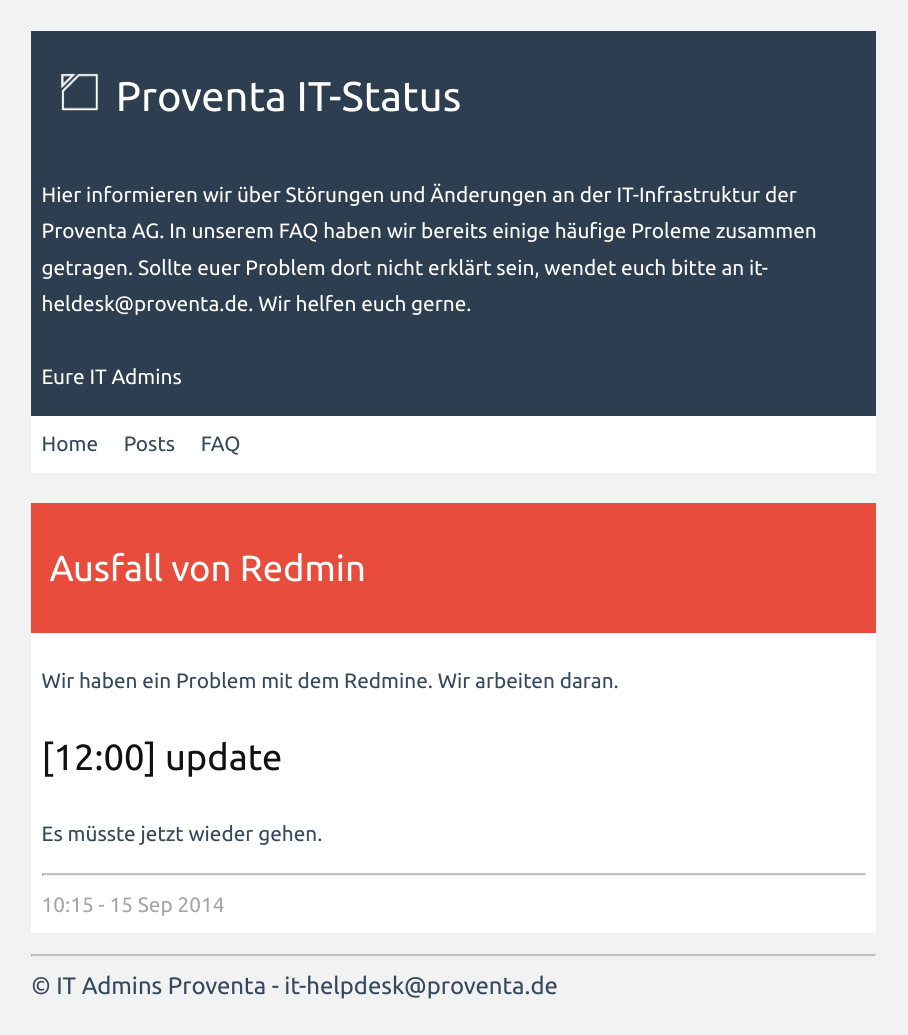
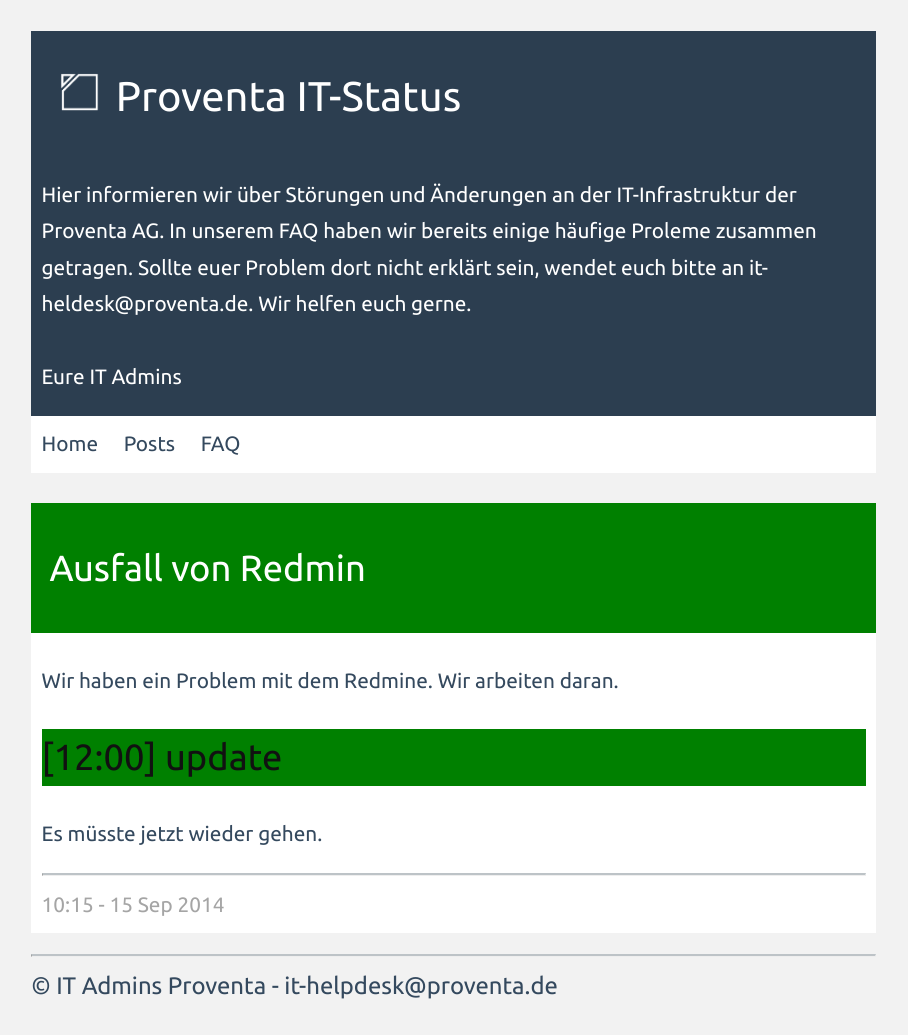
Before and after one commit to proventa/status, a Jekyll site: the page built from _posts/2014-09-15-Remine-Ausfall.markdown, in a window 1280 px wide. Shown: the whole page, without its empty margins (0-908 px from the left). Built offline with Jekyll 4.4.1, drawn with Linux system fonts in a browser that asks for light colours.

Commit message:
typo for layout

```diff
--- a/_layouts/post.html
+++ b/_layouts/post.html
@@ -1,8 +1,8 @@
 ---
 layout: default
 ---
-<article class="{{post.categories | join: ' '}}">
-  <a href="{{ post.url }}">
+<article class="{{page.categories | join: ' '}}">
+  <a href="{{ page.url }}">
     <h2 class="title">
       {{ page.title }}
     </h2>
```
